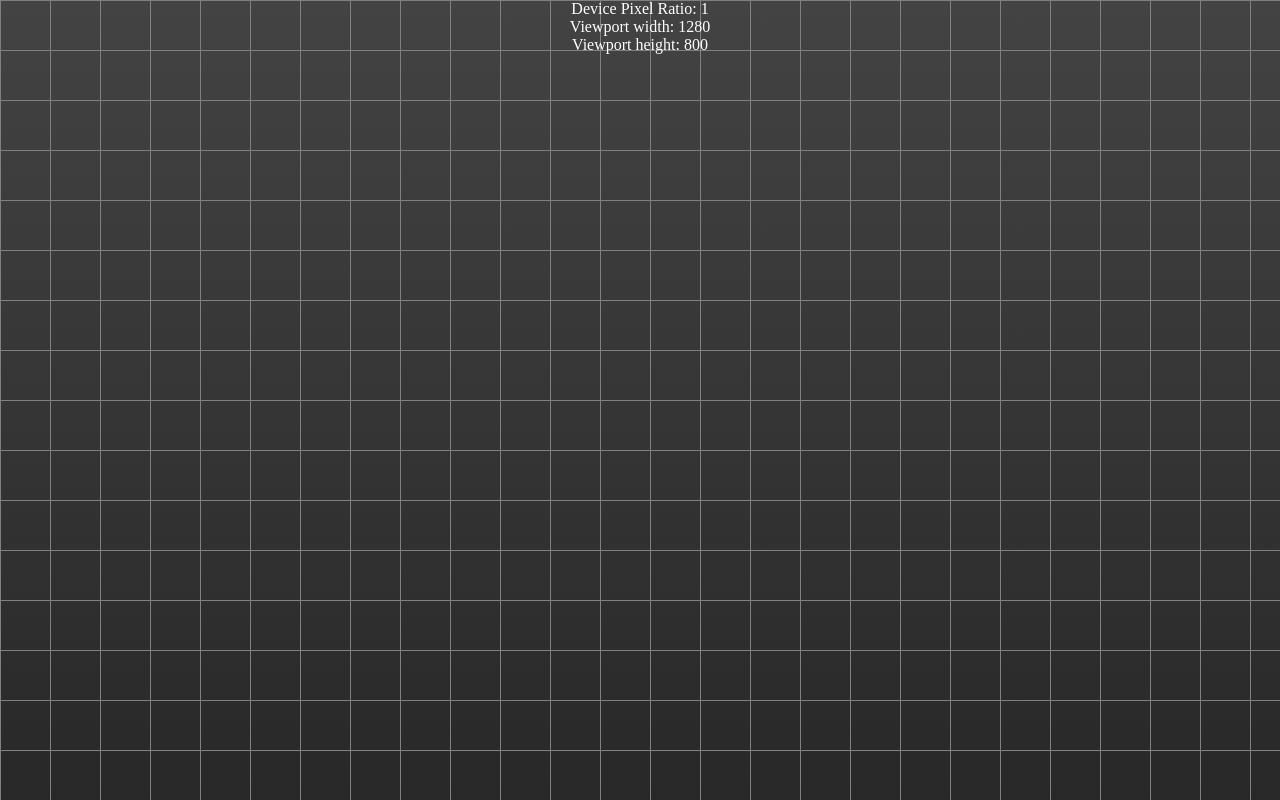
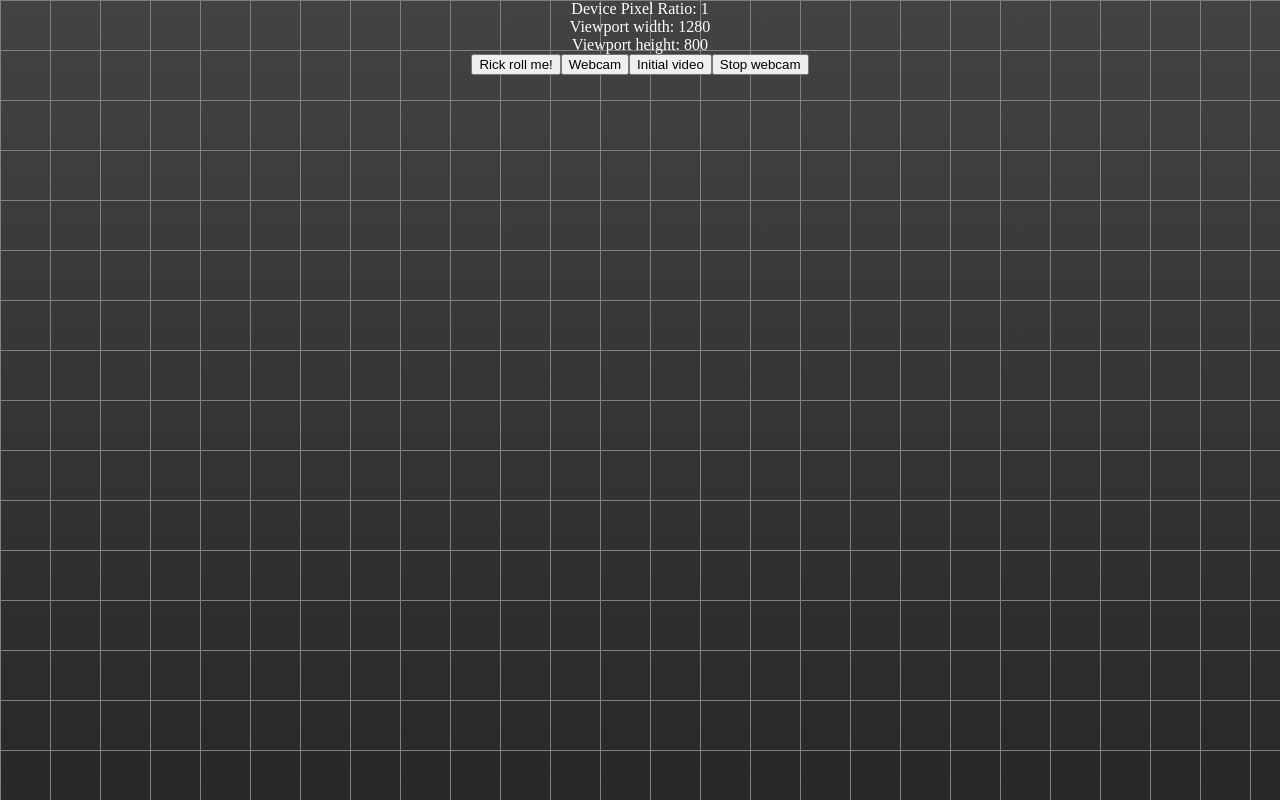
Before and after one commit to nev3rm0re/device-info, a React (Create React App) app: page / in a window 1280 px wide. Built offline with nearby package versions, Linux system fonts and the light colour scheme.

Commit message:
Add webcam input and RickRoll video

```diff
--- a/src/App.js
+++ b/src/App.js
@@ -1,6 +1,9 @@
 import React from 'react';
 import ReactPlayer from 'react-player';
 import './App.css';
+
+const rickRollURL = 'https://www.youtube.com/watch?v=dQw4w9WgXcQ';
+const initialURL = 'https://www.youtube.com/watch?v=ysz5S6PUM-U';
 
 function getDeviceInfo() {
   const devicePixelRatio = window.devicePixelRatio;
@@ -19,6 +22,9 @@ function getDeviceInfo() {
 function App() {
   const initialState = getDeviceInfo();
   const [dimensions, setDimensions] = React.useState(initialState);
+  const [playing, setPlaying] = React.useState(false);
+  const [playURL, setPlayURL] = React.useState(initialURL);
+
   React.useEffect(() => {
     function handleViewChange() {
       const dimensions = getDeviceInfo();
@@ -29,14 +35,36 @@ function App() {
     window.addEventListener('resize', handleViewChange);
   })
 
+  const [stream, setStream] = React.useState();
+  async function switchToWebcam(setPlayURL) {
+    try {
+      const constraints = { audio: true, video: true };
+      const webcamStream = await navigator.mediaDevices.getUserMedia(constraints);
+      setStream(webcamStream);
+      setPlayURL(stream);
+      setPlaying(true);
+    } catch (err) {
+    }
+  }
+
+  function stopWebcam() {
+    stream.getTracks().forEach(track => {
+      track.stop();
+    });
+  }
+
   return (
     <div className="App" id="content">
       Device Pixel Ratio: {dimensions.devicePixelRatio}<br />
       Viewport width: {dimensions.viewportWidth}<br />
       Viewport height: {dimensions.viewportHeight}<br />
 
-      <ReactPlayer url='https://www.youtube.com/watch?v=ysz5S6PUM-U' />
-    </div>
+      <button onClick={() => { setPlayURL(rickRollURL); setPlaying(true); }}>Rick roll me!</button>
+      <button onClick={async () => await switchToWebcam(setPlayURL)}>Webcam</button>
+      <button onClick={() => setPlayURL(initialURL)}>Initial video</button>
+      <button onClick={() => stopWebcam()}>Stop webcam</button>
+      <ReactPlayer url={playURL} playing={playing} />
+    </div >
   );
 }
 
```
